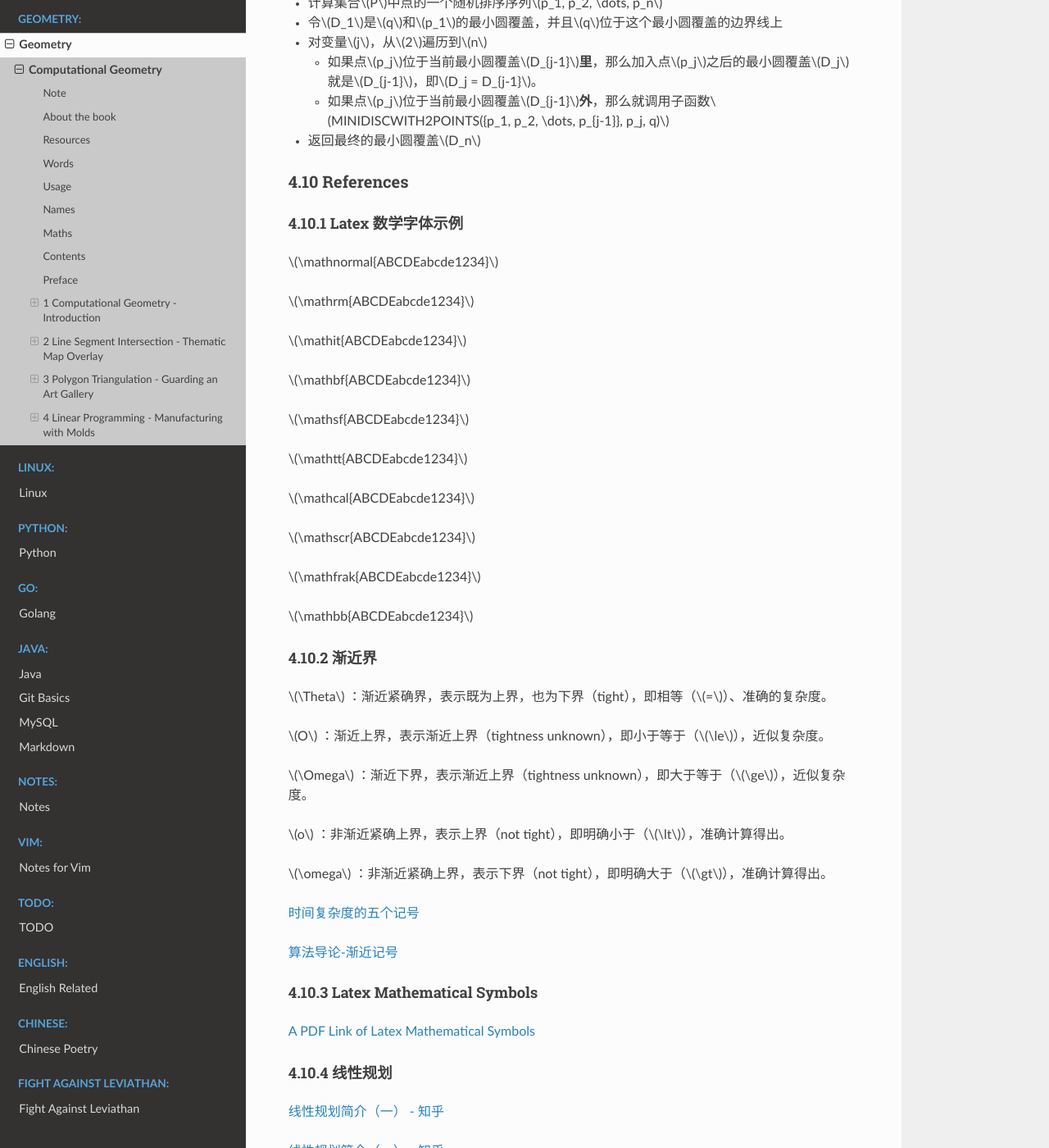
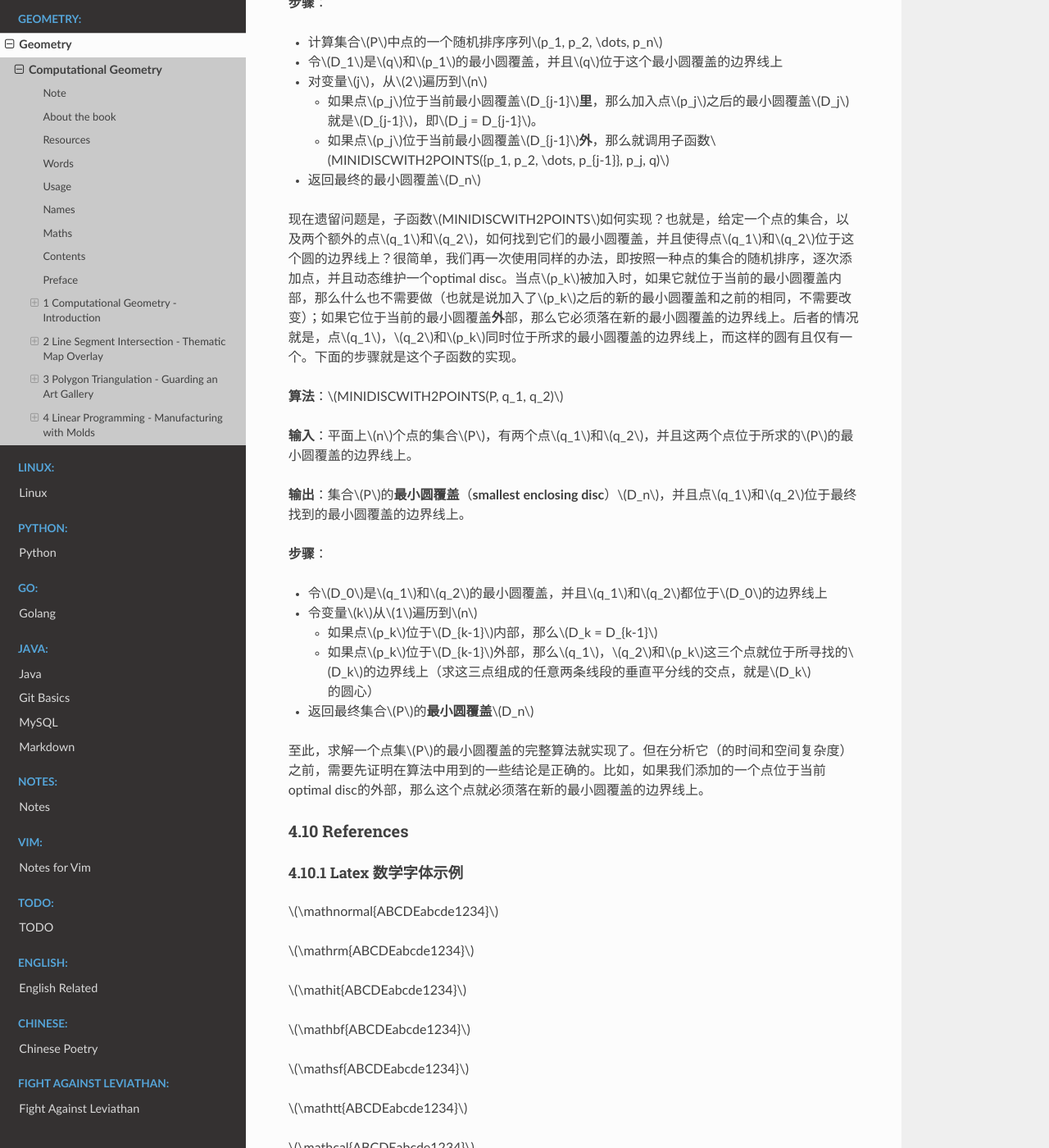
Before and after one commit to Pyrad/pyradnotes, a Sphinx documentation site: the page built from source/Geometry/ComputationalGeometryAA3rd.md, in a window 1280 px wide and 1400 px high, scrolled down 66704 px. Shown: the whole window at 82% size. Built offline with Sphinx 7.4.7 and the Read the Docs theme 2.0.0, drawn with Linux system fonts in a browser that asks for light colours; a script that is not in the unit is left out; some of the changed text lies outside the part shown.

Commit message:
CGAA3 Continue section 4.7

```diff
--- a/source/Geometry/ComputationalGeometryAA3rd.md
+++ b/source/Geometry/ComputationalGeometryAA3rd.md
@@ -1953,11 +1953,13 @@ $$
 
 在线性规划程序中，能帮助我们找到每次加入一个约束条件之后的optimal vertex的有利结论是，如果下一个半平面包含当前的optimal vertex，那么下一个optimal vertex就不会发生变化（即和当前的optimal vertex相同）。如果下一个半平面包含当前的optimal vertex，那么下一个optimal vertex就位于（下一个）半平面上。实际上，在**最小圆覆盖**问题中也是有类似的结论。
 
-推理4.13 令变量$i$满足条件$2 < i < n$，令$P_i$是$P$中点的一个随机排列的前$i$个点集，$D_i$是$P_i$的最小圆覆盖。那么就有结论
+**推理4.13** 令变量$i$满足条件$2 < i < n$，令$P_i$是$P$中点的一个随机排列的前$i$个点集，$D_i$是$P_i$的最小圆覆盖。那么就有结论
 - 如果$p_i \in D_i$，那么$D_i = D_{i-1}$
 - 如果$p_i \notin D_i$，那么$p_i$就在$D_i$的边界（圆）上
 
 下面会给出如何在随机的增量式的算法中使用它，而这个算法和线性规划问题算法相当类似。之后，我们会再证明这个推理。
+
+==(图在第93页，页码是86)==
 
 **算法**：$MINIDISC(P)$
 
@@ -1992,6 +1994,24 @@ $$
 - 返回最终的最小圆覆盖$D_n$
 
 
+现在遗留问题是，子函数$MINIDISCWITH2POINTS$如何实现？也就是，给定一个点的集合，以及两个额外的点$q_1$和$q_2$，如何找到它们的最小圆覆盖，并且使得点$q_1$和$q_2$位于这个圆的边界线上？很简单，我们再一次使用同样的办法，即按照一种点的集合的随机排序，逐次添加点，并且动态维护一个optimal disc。当点$p_k$被加入时，如果它就位于当前的最小圆覆盖内部，那么什么也不需要做（也就是说加入了$p_k$之后的新的最小圆覆盖和之前的相同，不需要改变）；如果它位于当前的最小圆覆盖**外**部，那么它必须落在新的最小圆覆盖的边界线上。后者的情况就是，点$q_1$，$q_2$和$p_k$同时位于所求的最小圆覆盖的边界线上，而这样的圆有且仅有一个。下面的步骤就是这个子函数的实现。
+
+**算法**：$MINIDISCWITH2POINTS(P, q_1, q_2)$
+
+**输入**：平面上$n$个点的集合$P$，有两个点$q_1$和$q_2$，并且这两个点位于所求的$P$的最小圆覆盖的边界线上。
+
+**输出**：集合$P$的**最小圆覆盖**（**smallest enclosing disc**）$D_n$，并且点$q_1$和$q_2$位于最终找到的最小圆覆盖的边界线上。
+
+**步骤**：
+
+- 令$D_0$是$q_1$和$q_2$的最小圆覆盖，并且$q_1$和$q_2$都位于$D_0$的边界线上
+- 令变量$k$从$1$遍历到$n$
+	- 如果点$p_k$位于$D_{k-1}$内部，那么$D_k = D_{k-1}$
+	- 如果点$p_k$位于$D_{k-1}$外部，那么$q_1$，$q_2$和$p_k$这三个点就位于所寻找的$D_k$的边界线上（求这三点组成的任意两条线段的垂直平分线的交点，就是$D_k$的圆心）
+- 返回最终集合$P$的**最小圆覆盖**$D_n$
+
+至此，求解一个点集$P$的最小圆覆盖的完整算法就实现了。但在分析它（的时间和空间复杂度）之前，需要先证明在算法中用到的一些结论是正确的。比如，如果我们添加的一个点位于当前optimal disc的外部，那么这个点就必须落在新的最小圆覆盖的边界线上。
+
 
 
 
```
